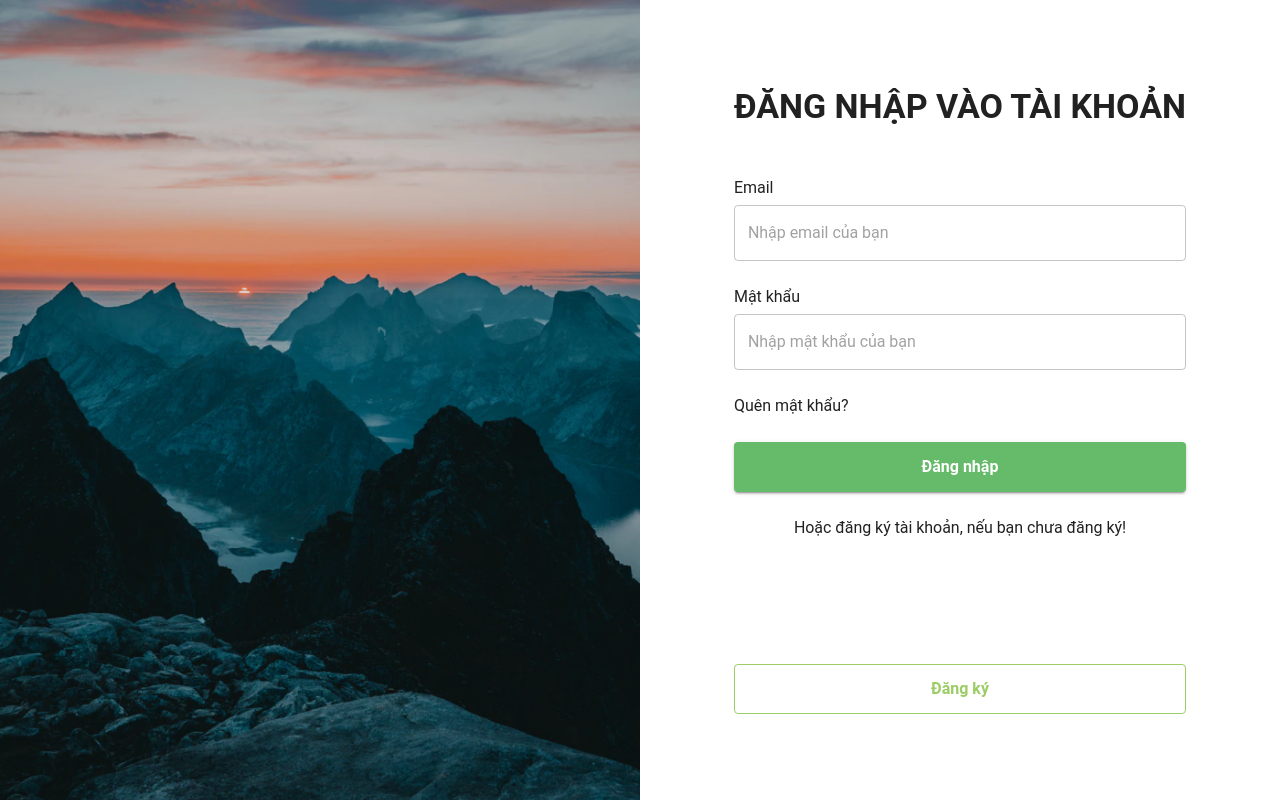
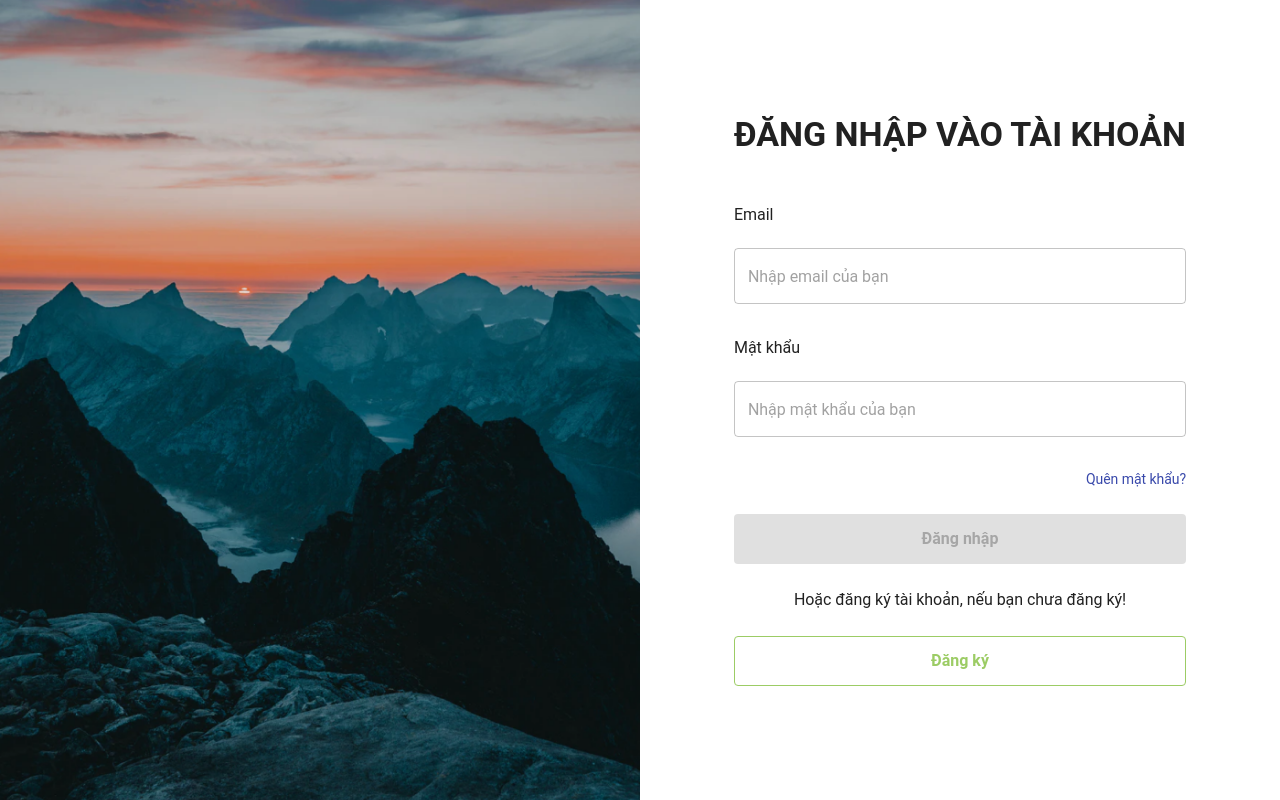
Before and after one commit to zinza-academy/nextjs-tienvh, a Next.js app in the folder nextjs-tienvh/: page /user/login in a window 1280 px wide. Built offline with nearby package versions, Linux system fonts and the light colour scheme.

Commit message:
feat(login): add validation

```diff
--- a/nextjs-tienvh/src/components/user/ForgotPasswordForm.tsx
+++ b/nextjs-tienvh/src/components/user/ForgotPasswordForm.tsx
@@ -73,8 +73,7 @@ export default function ForgotPasswordForm() {
               sx={{
                 flexGrow: 1,
                 minWidth: "100px",
-                // color: "#303f9f",
-                color: (theme) => (theme.palette.primary.dark),
+                color: "#303f9f",
                 borderColor: "#303f9f",
                 "&:hover": {
                   opacity: "0.9",
--- a/nextjs-tienvh/src/components/user/LoginForm.tsx
+++ b/nextjs-tienvh/src/components/user/LoginForm.tsx
@@ -7,7 +7,7 @@ import Link from 'next/link';
 import { useRouter } from 'next/navigation';
 import { Container } from '@mui/material';
 import { useState } from 'react'
-import { useForm } from 'react-hook-form';
+import { SubmitHandler, useForm } from 'react-hook-form';
 
 interface LoginFormData {
   email: string,
@@ -28,6 +28,17 @@ export default  function LoginForm() {
     mode: "onChange",
   });
 
+  const onSubmit: SubmitHandler<LoginFormData> = data => {
+    if (isSubmitting) return;
+
+    setIsSubmitting(true);
+
+    //Fake request
+    setTimeout(() => {
+      setIsSubmitting(false);
+      router.push("/user/login");
+    }, 2000);
+  };
   return (
     <Container
       sx={{
@@ -38,16 +49,27 @@ export default  function LoginForm() {
         padding: '20px'
       }}
     >
-      <Box component="form" sx={{display: 'flex', justifyContent: 'center', flexDirection: 'column', gap: 3, padding: '20px', boxSizing: 'border-box'}}>
+      <Box component="form"  onSubmit={handleSubmit(onSubmit)}  sx={{display: 'flex', justifyContent: 'center', flexDirection: 'column', gap: 3, padding: '20px', boxSizing: 'border-box'}}>
         <Typography variant="h4" sx={{ fontWeight:'bold'}} mb={3}>
           Đăng nhập vào tài khoản
         </Typography>
 
-        <Box sx={{display: 'flex', flexDirection: 'column'}}>
+        <Box  sx={{display: 'flex', flexDirection: 'column'}}>
           <label style={{paddingBottom: '5px'}}>Email</label>
           <TextField
             type="email"
             placeholder="Nhập email của bạn"
+            margin="normal"
+            error={!!errors.email}
+            helperText={errors.email?.message}
+            {...register("email", { required: "Email không được để trống" })}
+            FormHelperTextProps={{
+              sx: {
+                color: 'red',
+                margin: 0,
+                paddingTop: '3px'
+              },
+            }}
           />
         </Box>
 
@@ -56,6 +78,27 @@ export default  function LoginForm() {
           <TextField
             type="password"
             placeholder="Nhập mật khẩu của bạn"
+            margin="normal"
+            error={!!errors.password}
+            helperText={errors.password?.message}
+            {...register("password", {
+              required: "Mật khẩu không được để trống",
+              minLength: {
+                value: 8,
+                message: "Mật khẩu phải có ít nhất 8 ký tự"
+              },
+              pattern: {
+                value: /^\S*$/,
+                message: "Mật khẩu không được chứa dấu cách"
+              },
+             })}
+            FormHelperTextProps={{
+              sx: {
+                color: 'red',
+                margin: 0,
+                paddingTop: '3px'
+              },
+            }}
           />
         </Box>
 
@@ -65,7 +108,7 @@ export default  function LoginForm() {
           type="submit"
           variant="contained"
           fullWidth
-          disabled={isSubmitting}
+          disabled={!isValid || isSubmitting}
           sx={{
             fontWeight: 'bold',
             fontSize: '16px',
@@ -93,7 +136,6 @@ export default  function LoginForm() {
             color: '#9ccc65',
             borderColor: "#9ccc65",
             height: '50px',
-            marginTop: '100px',
             "&:hover": {
               opacity: 0.9,
             },
--- a/nextjs-tienvh/src/styles/globals.css
+++ b/nextjs-tienvh/src/styles/globals.css
@@ -32,3 +32,13 @@ a {
   color: inherit;
   text-decoration: none;
 }
+
+.forgot-pass {
+  font-size: 14px;
+  display: grid;
+  justify-content: end;
+  color: #3949AB;
+}
+.forgot-pass:hover {
+  opacity: 0.8;
+}
```
Also changed, not shown: nextjs-tienvh/src/components/common/BackgroundImage.tsx (line endings or trailing spaces), nextjs-tienvh/src/components/layout/AuthLayout.tsx (line endings or trailing spaces).
